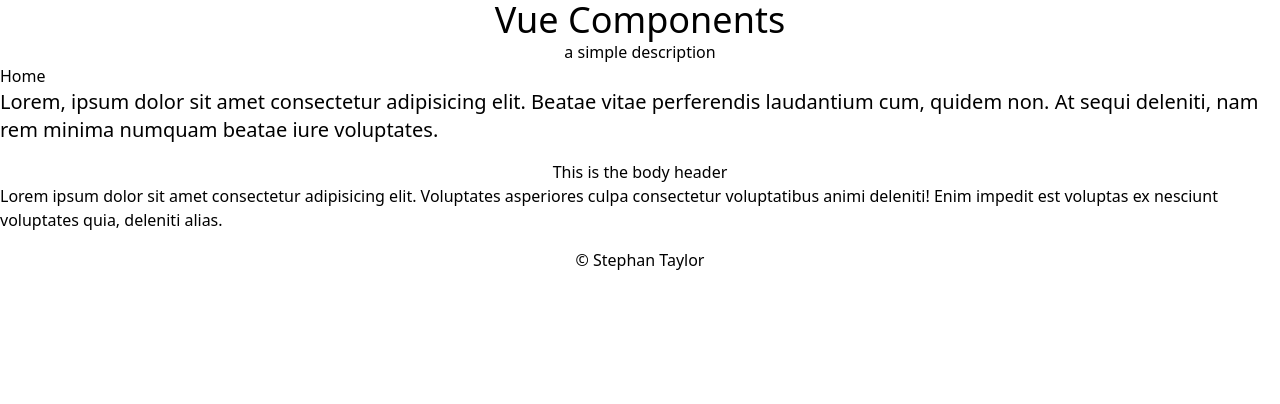
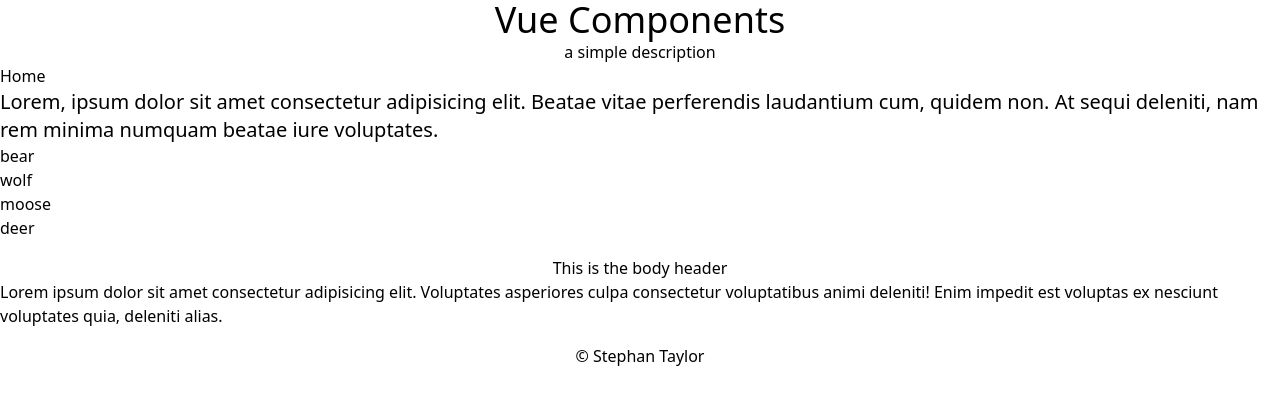
Before and after one commit to Stayl045/cpnt-262-achievement-6, a Vue app: page / in a window 1280 px wide. Shown: the top 404 px of the page. Built offline with nearby package versions, Linux system fonts and the light colour scheme.

Commit message:
added and configured listcomponent

```diff
--- a/src/App.vue
+++ b/src/App.vue
@@ -9,6 +9,8 @@
         minima numquam beatae iure voluptates.
       </p>
     </main>
+
+    <ListComponent />
 
     <TheBodySection>
       <template #body-header />
@@ -22,6 +24,7 @@
   import { computed } from "vue";
   import TheHeader from "./components/TheHeader.vue";
   import TheFooter from "./components/TheFooter.vue";
+  import ListComponent from "./components/ListComponent.vue";
   import TheBodySection from "./components/TheBodySection.vue";
   import TheBodyHeader from "./components/TheBodyHeader.vue";
 
--- /dev/null
+++ b/src/components/ListComponent.vue
@@ -0,0 +1,17 @@
+<script setup>
+  import { ref } from "vue";
+  const animals = ref([
+    { animal: "bear" },
+    { animal: "wolf" },
+    { animal: "moose" },
+    { animal: "deer" },
+  ]);
+</script>
+
+<template>
+  <ul>
+    <li v-for="item in animals">
+      {{ item.animal }}
+    </li>
+  </ul>
+</template>
```
